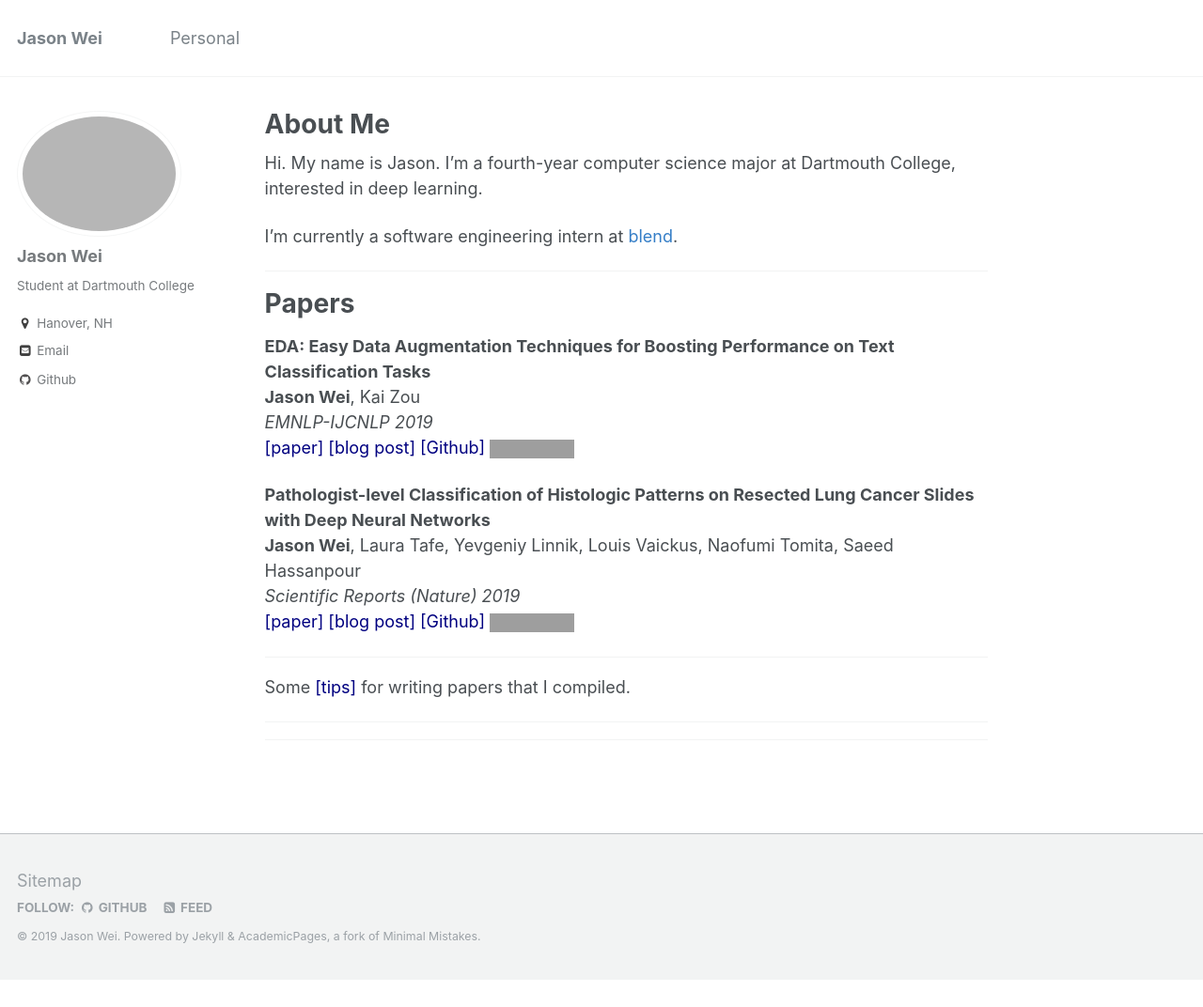
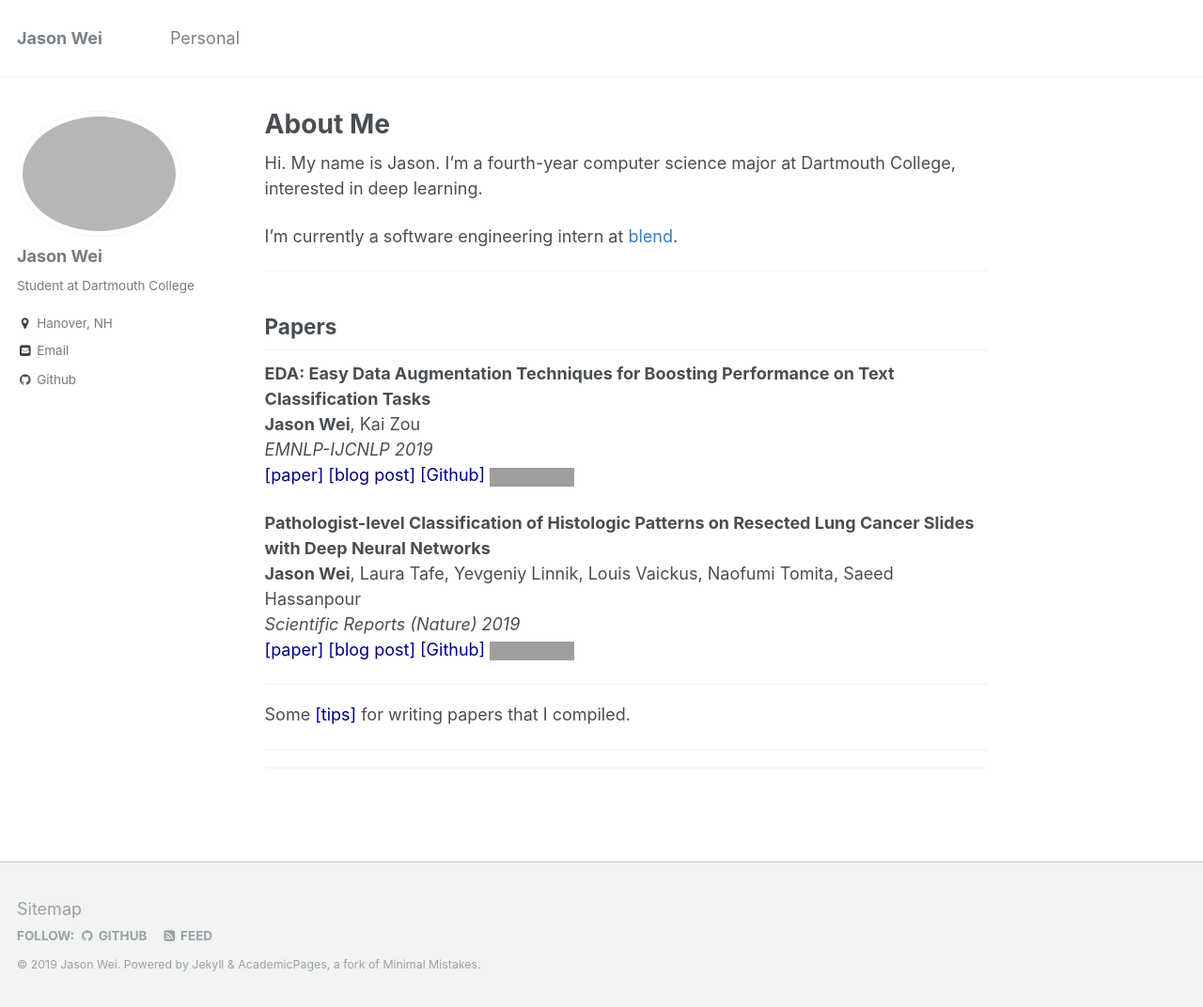
Before and after one commit to jasonwei20/jasonwei20.github.io, a Jekyll site: the page built from _pages/about.md, in a window 1280 px wide and 1072 px high. Shown: the whole window at 94% size. Built offline with Jekyll 4.4.1, drawn with Linux system fonts in a browser that asks for light colours; grey boxes are pictures that could not be loaded.

Commit message:
reformat home page

```diff
--- a/_pages/about.md
+++ b/_pages/about.md
@@ -15,7 +15,7 @@ I'm currently a software engineering intern at <a href="https://blend.com/" styl
 
 ------
 
-# Papers
+## Papers
 
 **EDA: Easy Data Augmentation Techniques for Boosting Performance on Text Classification Tasks**
 **Jason Wei**, Kai Zou
```
